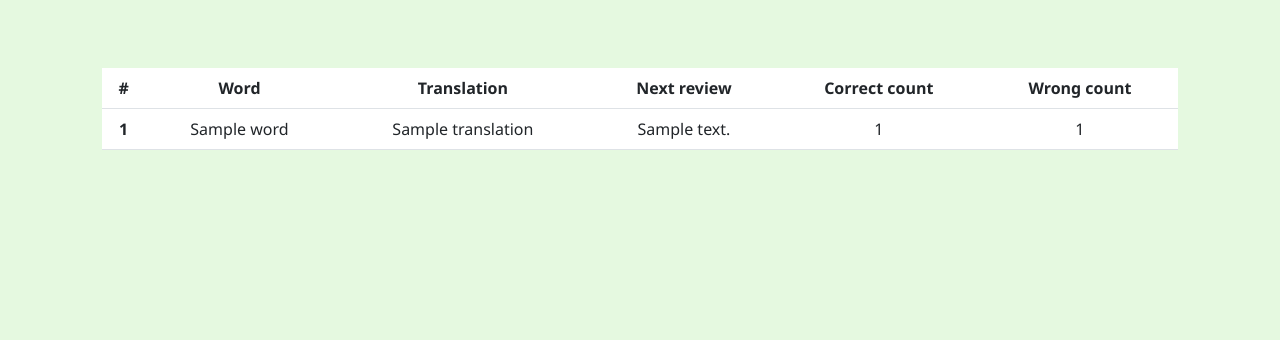
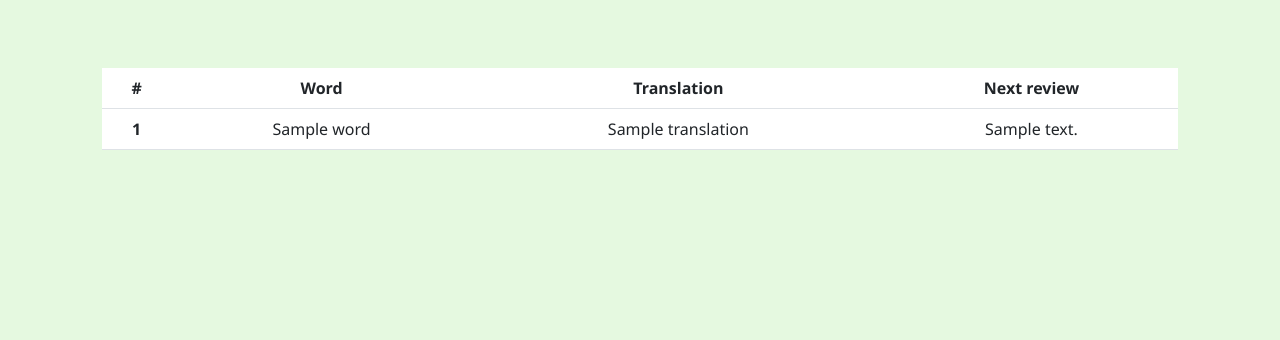
Before and after one commit to lvmxn/wok, a Flask app: template templates/my_words.html in a window 1280 px wide. Shown: the part 80-420 px from the top of the page. Run offline with Flask 3, Linux system fonts and the light colour scheme; the template is opened without the code that fills it: most values are stand-ins (such as "Sample title", 1, 10 or a date in 2020).

Commit message:
Fixed non-functional counter

```diff
--- a/templates/my_words.html
+++ b/templates/my_words.html
@@ -13,8 +13,6 @@
                 <th scope="col">Word</th>
                 <th scope="col">Translation</th>
                 <th scope="col">Next review</th>
-                <th scope="col">Correct count</th>
-                <th scope="col">Wrong count</th>
                 </tr>
             </thead>
             <tbody>
@@ -24,8 +22,6 @@
                     <td>{{word["word"]}}</td>
                     <td>{{word["translation"]}}</td>
                     <td>{{word["next_review"]}}</td>
-                    <td>{{word["correct_count"]}}</td>
-                    <td>{{word["wrong_count"]}}</td>
                     </tr>
                 {% endfor %}
             </tbody>
```
